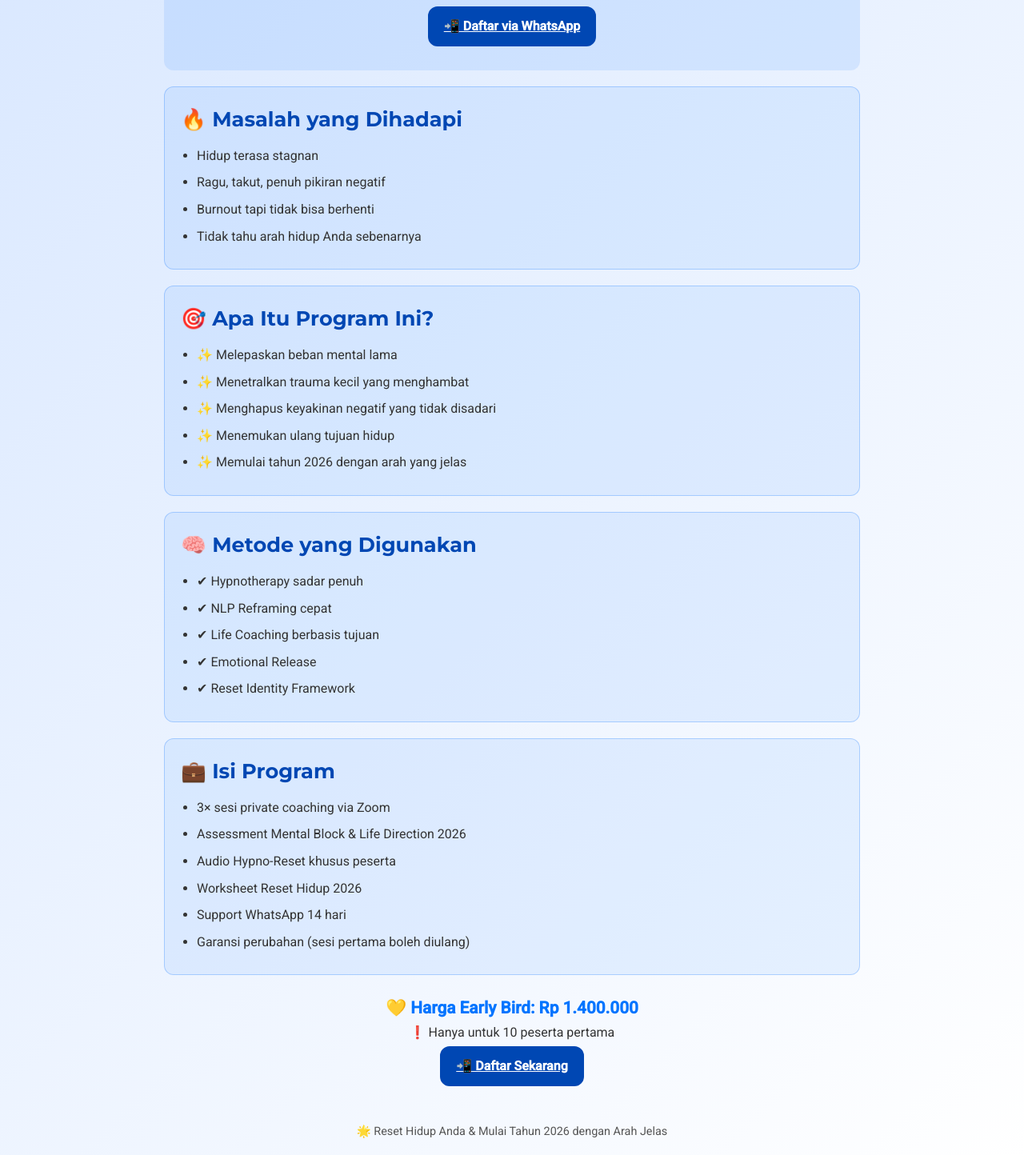
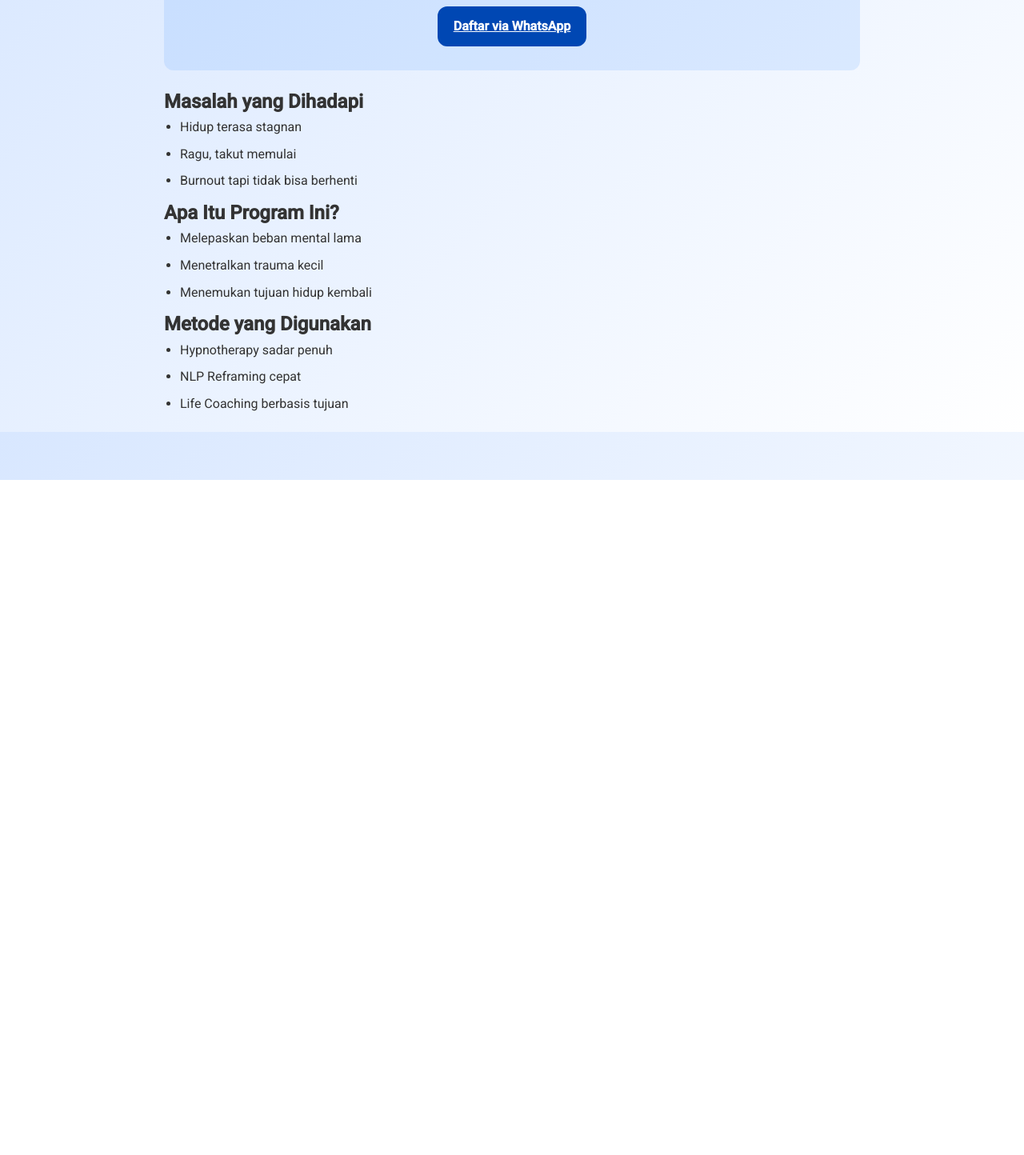
Before and after one commit to ilhamdgtal-debug/Private_Coaching_Dewasa_2026., a plain HTML site: page index.html in a window 1280 px wide. Shown: the part 200-1644 px from the top of the page at 80% size. After the commit the page ends 800 px from the top, so only its background shows below. Drawn offline with nearby package versions, Linux system fonts and the light colour scheme.

Commit message:
index.html

```diff
--- a/index.html
+++ b/index.html
@@ -12,73 +12,43 @@
 
   <!-- HERO -->
   <header class="hero">
-    <h1>🌟 PRIVATE COACHING DEWASA — Break Mental Block & Reset Hidup 2026</h1>
+    <h1>PRIVATE COACHING DEWASA — Break Mental Block & Reset Hidup 2026</h1>
     <p class="early-bird">Early Bird Rp 1.400.000 (Harga Normal Rp 3.000.000)</p>
     <div class="btn-group">
-      <a href="https://wa.me/62811834992" class="btn">📲 Daftar via WhatsApp</a>
+      <a href="https://wa.me/62811834992" class="btn">Daftar via WhatsApp</a>
     </div>
   </header>
 
-  <!-- Masalah -->
-  <section class="card">
-    <h2>🔥 Masalah yang Dihadapi</h2>
+  <!-- FLOWCHART -->
+  <section class="flow">
+    <div class="flow-item left">
+      <h2>Masalah yang Dihadapi</h2>
       <ul>
         <li>Hidup terasa stagnan</li>
-      <li>Ragu, takut, penuh pikiran negatif</li>
+        <li>Ragu, takut memulai</li>
         <li>Burnout tapi tidak bisa berhenti</li>
-      <li>Tidak tahu arah hidup Anda sebenarnya</li>
       </ul>
-  </section>
+      <div class="arrow"></div>
+    </div>
 
-  <!-- Program -->
-  <section class="card">
-    <h2>🎯 Apa Itu Program Ini?</h2>
+    <div class="flow-item right">
+      <h2>Apa Itu Program Ini?</h2>
       <ul>
-      <li>✨ Melepaskan beban mental lama</li>
-      <li>✨ Menetralkan trauma kecil yang menghambat</li>
-      <li>✨ Menghapus keyakinan negatif yang tidak disadari</li>
-      <li>✨ Menemukan ulang tujuan hidup</li>
-      <li>✨ Memulai tahun 2026 dengan arah yang jelas</li>
+        <li>Melepaskan beban mental lama</li>
+        <li>Menetralkan trauma kecil</li>
+        <li>Menemukan tujuan hidup kembali</li>
       </ul>
-  </section>
+      <div class="arrow"></div>
+    </div>
 
-  <!-- Metode -->
-  <section class="card">
-    <h2>🧠 Metode yang Digunakan</h2>
+    <div class="flow-item left">
+      <h2>Metode yang Digunakan</h2>
       <ul>
-      <li>✔ Hypnotherapy sadar penuh</li>
-      <li>✔ NLP Reframing cepat</li>
-      <li>✔ Life Coaching berbasis tujuan</li>
-      <li>✔ Emotional Release</li>
-      <li>✔ Reset Identity Framework</li>
+        <li>Hypnotherapy sadar penuh</li>
+        <li>NLP Reframing cepat</li>
+        <li>Life Coaching berbasis tujuan</li>
       </ul>
-  </section>
+      <div class="arrow"></div>
+    </div>
 
-  <!-- Isi Program -->
-  <section class="card">
-    <h2>💼 Isi Program</h2>
-    <ul>
-      <li>3× sesi private coaching via Zoom</li>
-      <li>Assessment Mental Block & Life Direction 2026</li>
-      <li>Audio Hypno-Reset khusus peserta</li>
-      <li>Worksheet Reset Hidup 2026</li>
-      <li>Support WhatsApp 14 hari</li>
-      <li>Garansi perubahan (sesi pertama boleh diulang)</li>
-    </ul>
-  </section>
-
-  <!-- CTA -->
-  <section class="cta">
-    <p class="price">💛 Harga Early Bird: Rp 1.400.000</p>
-    <p>❗ Hanya untuk 10 peserta pertama</p>
-    <div class="btn-group">
-      <a href="https://wa.me/62811834992" class="btn">📲 Daftar Sekarang</a>
-    </div>
-  </section>
-
-  <footer>
-    <p>🌟 Reset Hidup Anda & Mulai Tahun 2026 dengan Arah Jelas</p>
-  </footer>
-</div>
-</body>
-</html>
+    <div class="flow-item right">
```
Lines whose indentation alone changed are shown as unchanged.
